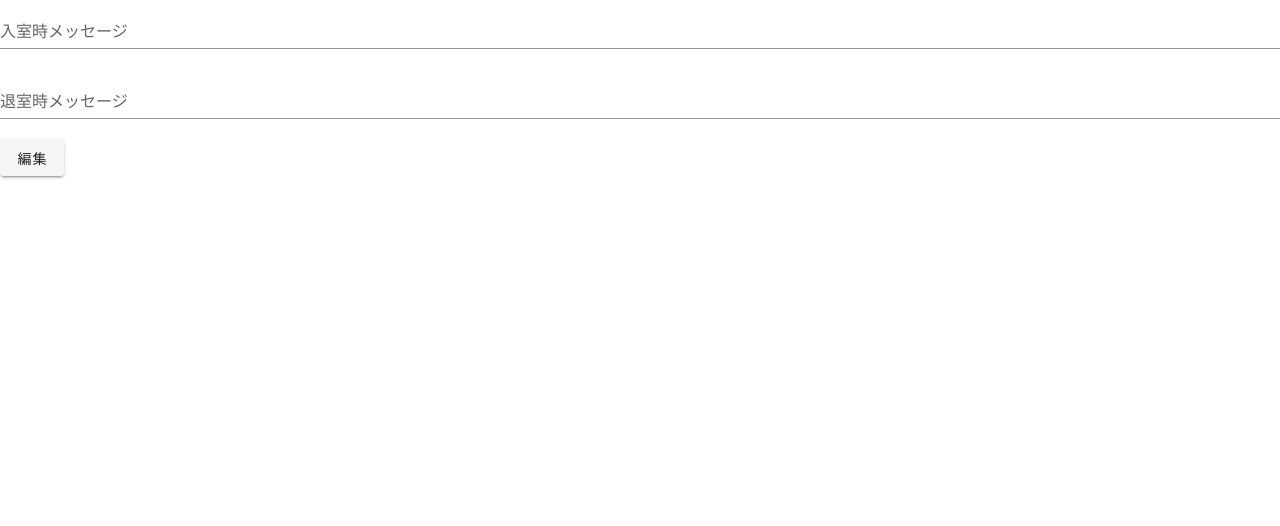
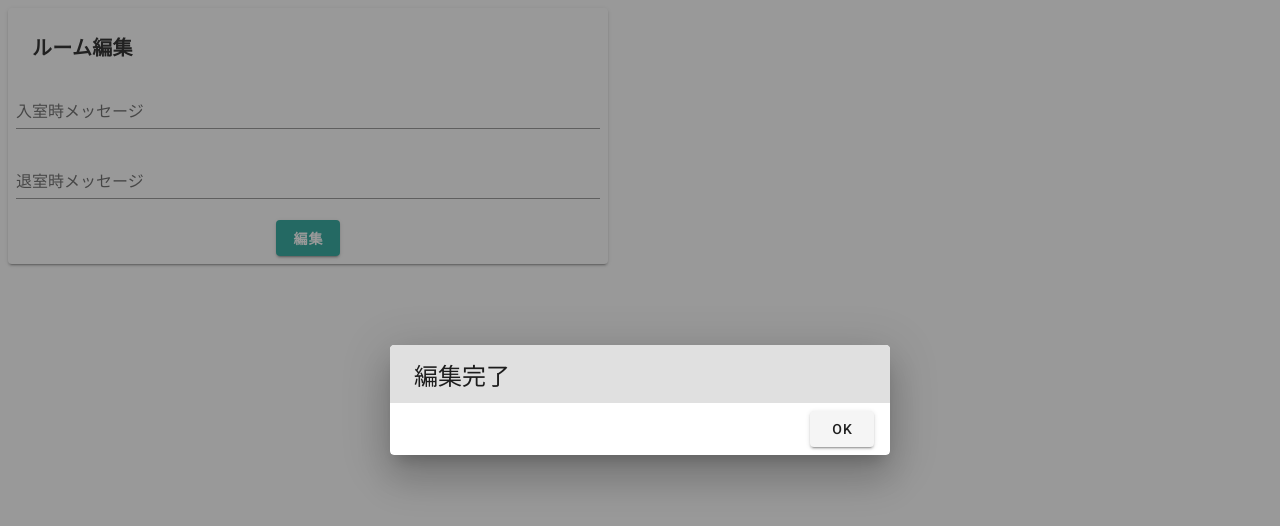
Before and after one commit to yun8686/chatsite, a Nuxt app: page /room/edit/manage/1 in a window 1280 px wide. Both pictures are taken after a click on the button "編集". Shown: the top 526 px of the page. Built offline with nearby package versions, Linux system fonts and the light colour scheme; no server answers.

Commit message:
チャットルーム編集のマークアップ

```diff
--- a/pages/room/edit/manage/_roomid.vue
+++ b/pages/room/edit/manage/_roomid.vue
@@ -1,13 +1,40 @@
 <template>
   <v-app id="room/edit/manage">
     <v-content>
-      <v-form key="manager_form" v-model="valid" ref="form" lazy-validation>
-        <v-text-field key="welcome_message" v-model="welcome_message" label=入室時メッセージ></v-text-field>
-        <v-text-field key="exit_message" v-model="exit_message" label=退室時メッセージ></v-text-field>
-        <v-btn  key="commit" v-on:click="">編集</v-btn>
-      </v-form>
+      <v-card class="ma-2 pa-2">
+        <v-card-title class="font-weight-bold title">ルーム編集</v-card-title>
+        <v-form key="manager_form" v-model="valid" ref="form" lazy-validation>
+          <v-text-field key="welcome_message" v-model="welcome_message" label=入室時メッセージ></v-text-field>
+          <v-text-field key="exit_message" v-model="exit_message" label=退室時メッセージ></v-text-field>
+          <v-layout justify-center>
+            <!-- ↓↓↓ 編集完了したモーダル　↓↓↓ -->
+            <v-dialog v-model="dialog" width="500">
+              <template v-slot:activator="{ on }">
+                <v-btn color="button font-weight-bold white--text" key="commit" v-on="on">編集</v-btn>
+              </template>
+              <v-card>
+                <v-card-title class="headline grey lighten-2" primary-title>
+                  編集完了
+                </v-card-title>
+                <!-- <v-card-text></v-card-text>
+                <v-divider></v-divider> -->
+                <v-card-actions>
+                  <v-spacer></v-spacer>
+                  <v-btn flat @click="dialog = false">
+                    OK
+                  </v-btn>
+                </v-card-actions>
+              </v-card>
+            </v-dialog>
+            <!-- ↑↑↑　編集完了したモーダル　↑↑↑ -->
+          </v-layout>
+        </v-form>
+      </v-card>
     </v-content>
+    <!-- app -->
+
   </v-app>
+
 </template>
 
 
@@ -23,6 +50,8 @@ export default {
 
     welcome_message: null,
     exit_message: null,
+
+    dialog: false,
   }),
   mounted: async function(){
     this.roomId = this.$route.params.roomid;
```
